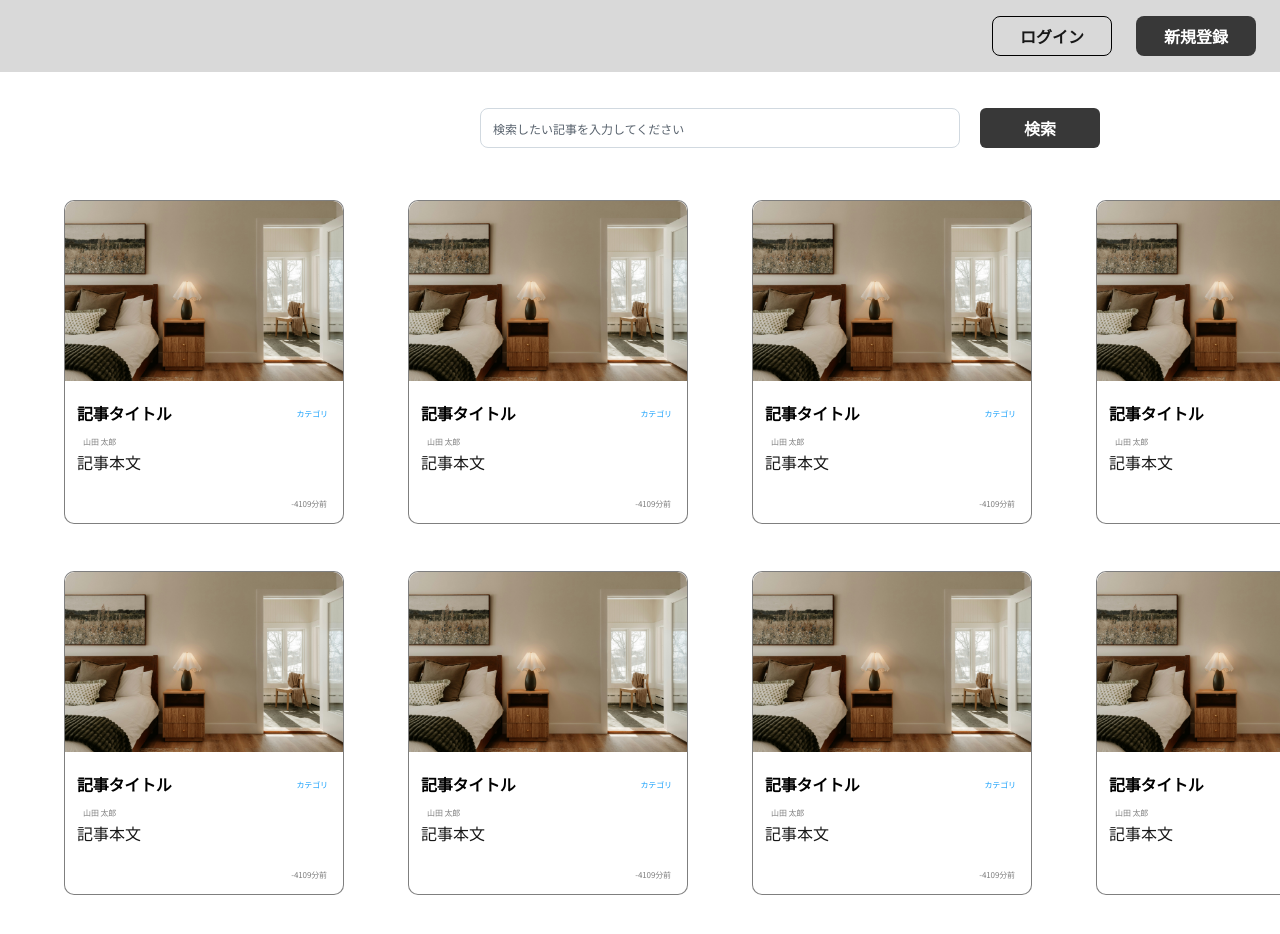
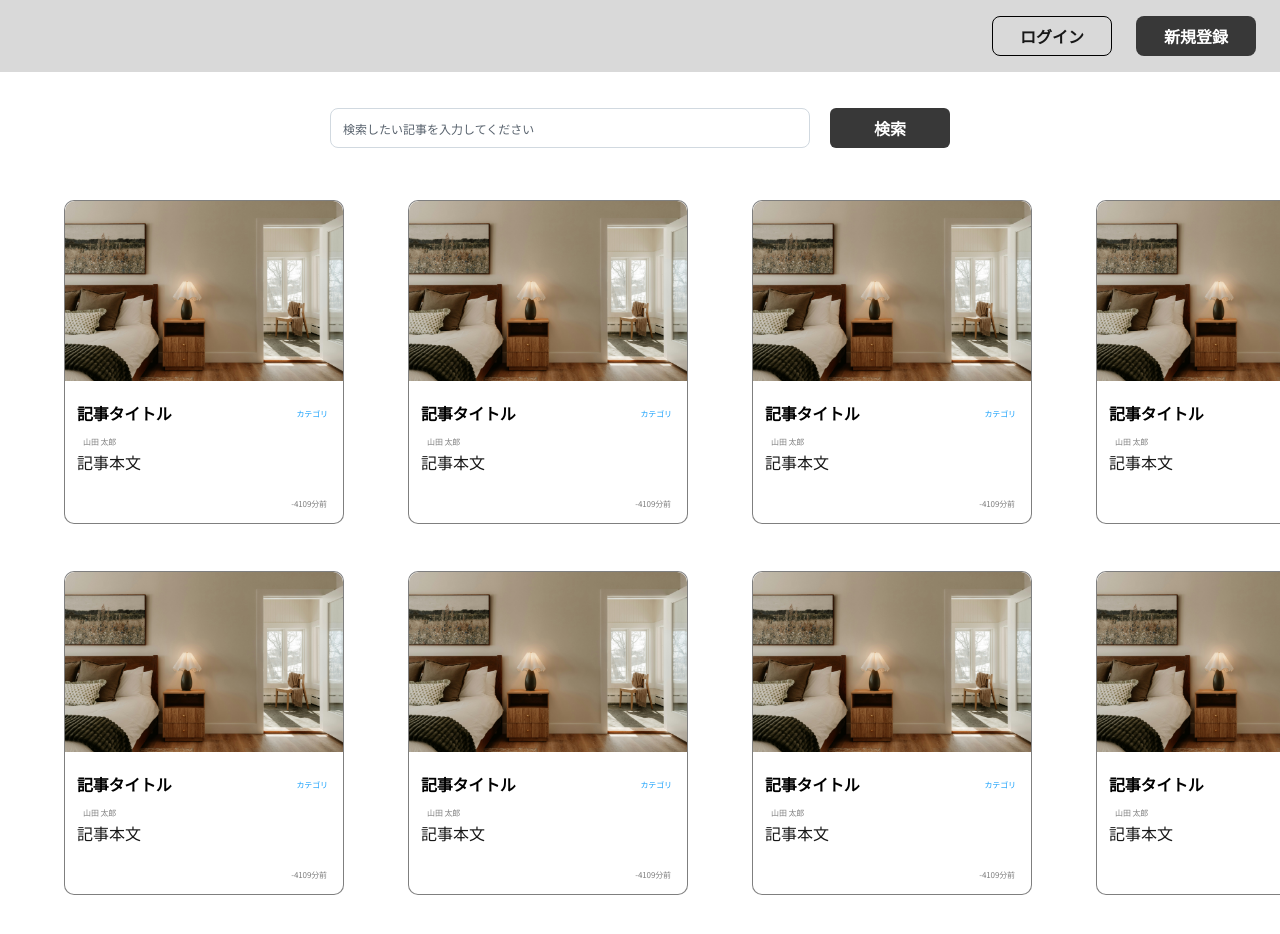
Before and after one commit to if-mentor/teamdev_26, a Next.js app: page / in a window 1280 px wide. Shown: the top 934 px of the page. Before the commit the page ends 895 px from the top, so only its background shows below. Built offline with nearby package versions, Linux system fonts and the light colour scheme.

Commit message:
fix: ホーム画面のレイアウトを修正

```diff
--- a/src/app/styles.module.css
+++ b/src/app/styles.module.css
@@ -1,7 +1,7 @@
 .searchArea {
   display: flex;
+  justify-content: center;
   gap: 20px;
-  margin-left: 480px;
   margin-top: 36px;
 }
 
@@ -10,6 +10,5 @@
   grid-template-columns: repeat(4, 280px);
   column-gap: 64px;
   row-gap: 47px;
-  margin-left: 64px;
-  margin-top: 52px;
+  margin: 52px 64px;
 }
```
